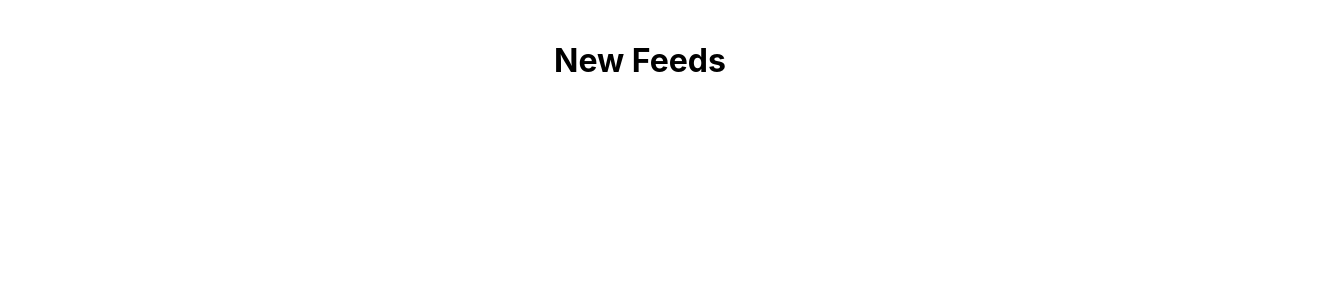
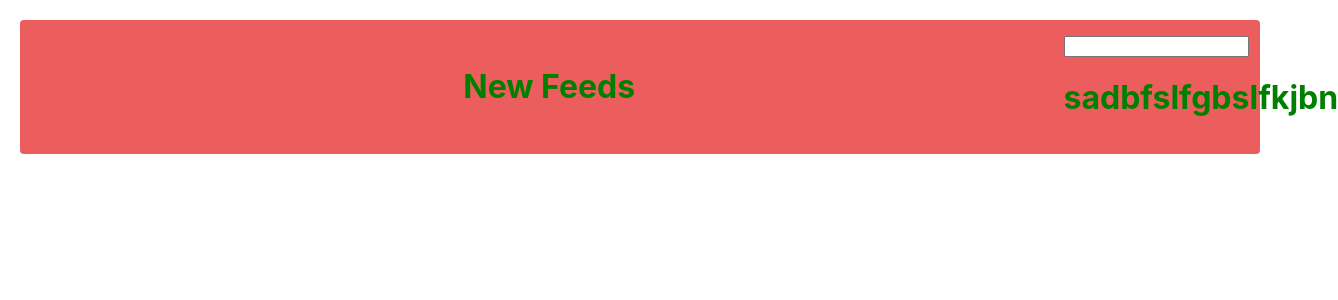
Before and after one commit to ChristiancChavez/News-room-CH, a React (Create React App) app in the folder news-room/: page / in a window 1280 px wide. Shown: the top 300 px of the page, 1338 px wide, since content can reach past the window. Built offline with nearby package versions, Linux system fonts and the light colour scheme.

Commit message:
add grid to header

```diff
--- a/news-room/src/components/Header/Header.js
+++ b/news-room/src/components/Header/Header.js
@@ -4,9 +4,9 @@ import './Header.scss';
 
 const Header = props => {
     return (
-        <div className="">
+        <div className="header">
             <h1>New Feeds</h1>
-            {/* <Search /> */}
+            <Search />
         </div>
     );
 };
--- a/news-room/src/components/Header/Header.scss
+++ b/news-room/src/components/Header/Header.scss
@@ -1,9 +1,10 @@
 .header {
-    background-color: rgb(236, 93, 93);
+    background: rgb(236, 93, 93);
     padding: 15px;
     border-radius: 4px;
     margin-bottom: 10px;
     display: grid;
     grid-template-columns: 85% 15%;
     align-items: center;
+    color: green;
 }
--- a/news-room/src/components/Search/Search.js
+++ b/news-room/src/components/Search/Search.js
@@ -1,12 +1,13 @@
 import React from 'react';
-import { FontAwesomeIcon } from '@fortawesome/react-fontawesome'
-import { faSearch } from '@fortawesome/free-solid-svg-icons'
+// import { FontAwesomeIcon } from '@fortawesome/react-fontawesome'
+// import { faSearch } from '@fortawesome/free-solid-svg-icons'
 
 const Search = () => {
     return (
         <div>
             <input type="text" />
-            <FontAwesomeIcon icon={faSearch} />
+            <h1>sadbfslfgbslfkjbn</h1>
+            {/* <FontAwesomeIcon icon={faSearch} /> */}
         </div>
     );
 };
```
